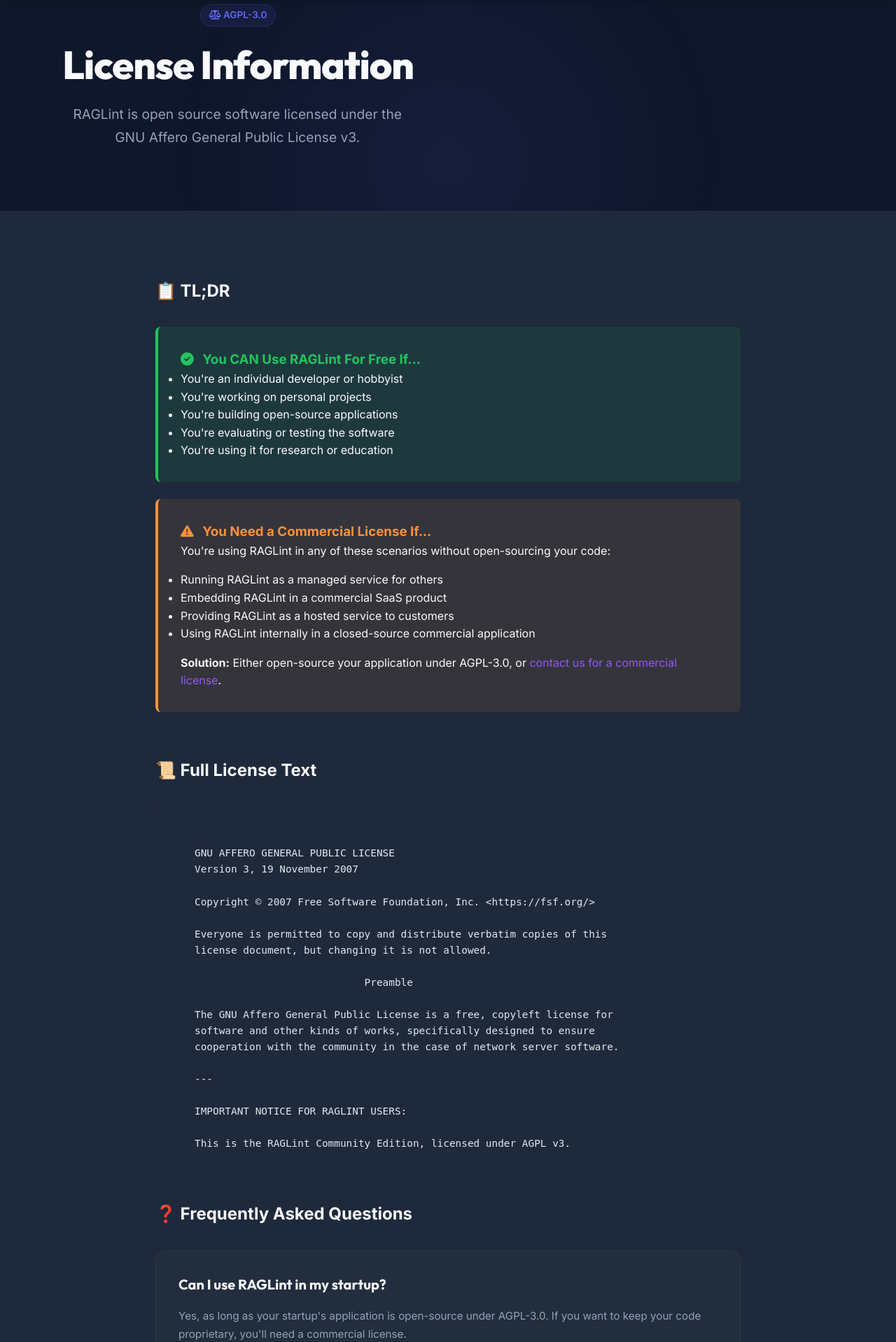
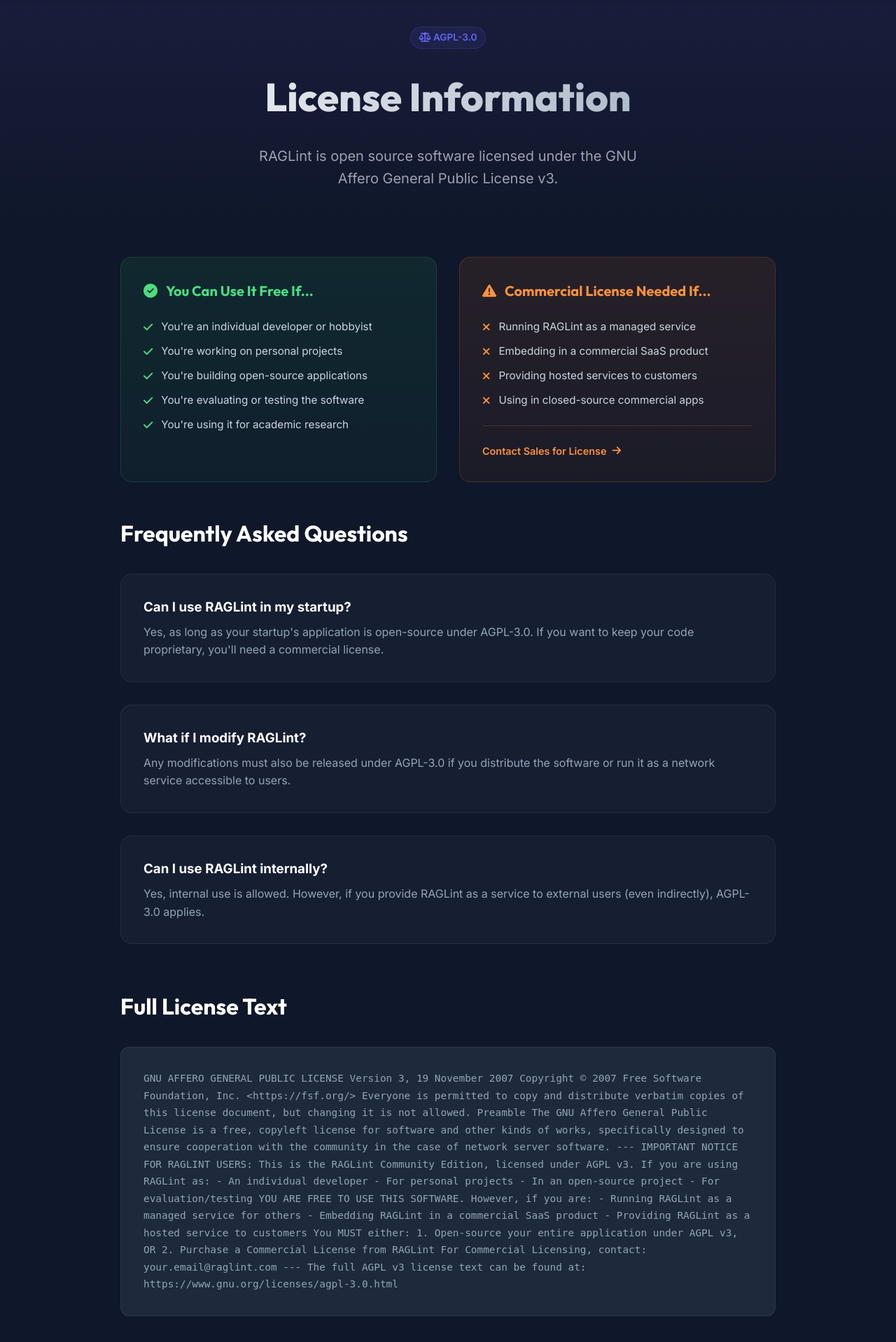
Before and after one commit to RAGlint-Dev/raglint, a FastAPI app: page /license in a window 1280 px wide. Shown: the part 90-2008 px from the top of the page at 70% size. Run offline with FastAPI, Linux system fonts and the light colour scheme; parts of the project's set-up code (start-up, migrations or seed data) failed here and were passed over.

Commit message:
Redesign license page with professional dark theme and styled components

```diff
--- a/raglint/dashboard/templates/license.html
+++ b/raglint/dashboard/templates/license.html
@@ -12,6 +12,131 @@
         rel="stylesheet">
     <link rel="stylesheet" href="https://cdnjs.cloudflare.com/ajax/libs/font-awesome/6.4.0/css/all.min.css">
     <link rel="stylesheet" href="/static/landing/css/style.css">
+    <style>
+        body {
+            background-color: #0f172a;
+        }
+
+        .license-container {
+            max-width: 1000px;
+            margin: 0 auto;
+            padding: 2rem;
+        }
+
+        .license-card {
+            background: rgba(30, 41, 59, 0.5);
+            border: 1px solid rgba(148, 163, 184, 0.1);
+            border-radius: 16px;
+            padding: 2rem;
+            margin-bottom: 2rem;
+            transition: all 0.3s ease;
+        }
+
+        .license-card:hover {
+            border-color: rgba(139, 92, 246, 0.3);
+            transform: translateY(-2px);
+            box-shadow: 0 10px 30px -10px rgba(0, 0, 0, 0.3);
+        }
+
+        .permission-grid {
+            display: grid;
+            grid-template-columns: 1fr 1fr;
+            gap: 2rem;
+            margin-bottom: 3rem;
+        }
+
+        .permission-card {
+            padding: 2rem;
+            border-radius: 16px;
+            height: 100%;
+        }
+
+        .permission-card.allowed {
+            background: linear-gradient(180deg, rgba(34, 197, 94, 0.1) 0%, rgba(34, 197, 94, 0.05) 100%);
+            border: 1px solid rgba(34, 197, 94, 0.2);
+        }
+
+        .permission-card.restricted {
+            background: linear-gradient(180deg, rgba(249, 115, 22, 0.1) 0%, rgba(249, 115, 22, 0.05) 100%);
+            border: 1px solid rgba(249, 115, 22, 0.2);
+        }
+
+        .permission-title {
+            font-family: 'Outfit', sans-serif;
+            font-size: 1.25rem;
+            font-weight: 700;
+            margin-bottom: 1.5rem;
+            display: flex;
+            align-items: center;
+            gap: 0.75rem;
+        }
+
+        .allowed .permission-title {
+            color: #4ade80;
+        }
+
+        .restricted .permission-title {
+            color: #fb923c;
+        }
+
+        .permission-list {
+            list-style: none;
+            padding: 0;
+            margin: 0;
+        }
+
+        .permission-list li {
+            margin-bottom: 0.75rem;
+            display: flex;
+            align-items: flex-start;
+            gap: 0.75rem;
+            color: #cbd5e1;
+            font-size: 0.95rem;
+            line-height: 1.5;
+        }
+
+        .permission-list li i {
+            margin-top: 0.25rem;
+        }
+
+        .license-text-box {
+            background: #1e293b;
+            border-radius: 12px;
+            padding: 2rem;
+            font-family: 'Fira Code', monospace;
+            font-size: 0.9rem;
+            line-height: 1.7;
+            color: #94a3b8;
+            max-height: 500px;
+            overflow-y: auto;
+            border: 1px solid rgba(148, 163, 184, 0.1);
+        }
+
+        /* Custom Scrollbar */
+        ::-webkit-scrollbar {
+            width: 8px;
+            height: 8px;
+        }
+
+        ::-webkit-scrollbar-track {
+            background: #0f172a;
+        }
+
+        ::-webkit-scrollbar-thumb {
+            background: #334155;
+            border-radius: 4px;
+        }
+
+        ::-webkit-scrollbar-thumb:hover {
+            background: #475569;
+        }
+
+        @media (max-width: 768px) {
+            .permission-grid {
+                grid-template-columns: 1fr;
+            }
+        }
+    </style>
 </head>
 
 <body>
@@ -32,60 +157,90 @@
         </div>
     </nav>
 
-    <header class="hero" style="padding: 6rem 0 3rem;">
+    <div
+        style="padding: 8rem 0 4rem; text-align: center; background: linear-gradient(180deg, rgba(139, 92, 246, 0.1) 0%, transparent 100%);">
         <div class="container">
-            <div style="text-align: center; max-width: 800px; margin: 0 auto;">
             <div class="badge"><i class="fa-solid fa-scale-balanced"></i> AGPL-3.0</div>
-                <h1>License Information</h1>
-                <p class="hero-subtitle">
+            <h1
+                style="font-family: 'Outfit', sans-serif; font-size: 3.5rem; font-weight: 800; margin-bottom: 1.5rem; background: linear-gradient(to right, #fff, #94a3b8); -webkit-background-clip: text; background-clip: text; -webkit-text-fill-color: transparent;">
+                License Information</h1>
+            <p style="font-size: 1.25rem; color: #9ca3af; max-width: 600px; margin: 0 auto;">
                 RAGLint is open source software licensed under the GNU Affero General Public License v3.
             </p>
         </div>
     </div>
-    </header>
 
-    <section class="features">
-        <div class="container" style="max-width: 900px;">
-
-            <!-- TL;DR -->
-            <div style="margin-bottom: 4rem;">
-                <h2 style="margin-bottom: 2rem;">📋 TL;DR</h2>
-                <div
-                    style="background: rgba(34, 197, 94, 0.1); border-left: 4px solid #22c55e; padding: 2rem; border-radius: 8px; margin-bottom: 1.5rem;">
-                    <h3 style="margin-top: 0; color: #22c55e;"><i class="fa-solid fa-check-circle"
-                            style="margin-right: 0.5rem;"></i> You CAN Use RAGLint For Free If...</h3>
-                    <ul style="margin-bottom: 0;">
-                        <li>You're an individual developer or hobbyist</li>
-                        <li>You're working on personal projects</li>
-                        <li>You're building open-source applications</li>
-                        <li>You're evaluating or testing the software</li>
-                        <li>You're using it for research or education</li>
+    <div class="license-container">
+        <!-- Permissions Grid -->
+        <div class="permission-grid">
+            <div class="permission-card allowed">
+                <div class="permission-title">
+                    <i class="fa-solid fa-check-circle"></i> You Can Use It Free If...
+                </div>
+                <ul class="permission-list">
+                    <li><i class="fa-solid fa-check" style="color: #4ade80;"></i> You're an individual developer or
+                        hobbyist</li>
+                    <li><i class="fa-solid fa-check" style="color: #4ade80;"></i> You're working on personal projects
+                    </li>
+                    <li><i class="fa-solid fa-check" style="color: #4ade80;"></i> You're building open-source
+                        applications</li>
+                    <li><i class="fa-solid fa-check" style="color: #4ade80;"></i> You're evaluating or testing the
+                        software</li>
+                    <li><i class="fa-solid fa-check" style="color: #4ade80;"></i> You're using it for academic research
+                    </li>
                 </ul>
             </div>
-                <div
-                    style="background: rgba(251, 146, 60, 0.1); border-left: 4px solid #fb923c; padding: 2rem; border-radius: 8px;">
-                    <h3 style="margin-top: 0; color: #fb923c;"><i class="fa-solid fa-exclamation-triangle"
-                            style="margin-right: 0.5rem;"></i> You Need a Commercial License If...</h3>
-                    <p style="margin-bottom: 1rem;">You're using RAGLint in any of these scenarios without open-sourcing
-                        your code:</p>
-                    <ul style="margin-bottom: 1rem;">
-                        <li>Running RAGLint as a managed service for others</li>
-                        <li>Embedding RAGLint in a commercial SaaS product</li>
-                        <li>Providing RAGLint as a hosted service to customers</li>
-                        <li>Using RAGLint internally in a closed-source commercial application</li>
+
+            <div class="permission-card restricted">
+                <div class="permission-title">
+                    <i class="fa-solid fa-triangle-exclamation"></i> Commercial License Needed If...
+                </div>
+                <ul class="permission-list">
+                    <li><i class="fa-solid fa-xmark" style="color: #fb923c;"></i> Running RAGLint as a managed service
+                    </li>
+                    <li><i class="fa-solid fa-xmark" style="color: #fb923c;"></i> Embedding in a commercial SaaS product
+                    </li>
+                    <li><i class="fa-solid fa-xmark" style="color: #fb923c;"></i> Providing hosted services to customers
+                    </li>
+                    <li><i class="fa-solid fa-xmark" style="color: #fb923c;"></i> Using in closed-source commercial apps
+                    </li>
                 </ul>
-                    <p style="margin-bottom: 0;"><strong>Solution:</strong> Either open-source your application under
-                        AGPL-3.0, or <a href="https://github.com/RAGlint-Dev/raglint/issues/new"
-                            style="color: #8b5cf6;">contact us for a commercial license</a>.</p>
+                <div style="margin-top: 1.5rem; padding-top: 1.5rem; border-top: 1px solid rgba(251, 146, 60, 0.2);">
+                    <a href="https://github.com/RAGlint-Dev/raglint/issues/new"
+                        style="color: #fb923c; font-weight: 600; font-size: 0.9rem; display: flex; align-items: center; gap: 0.5rem;">
+                        Contact Sales for License <i class="fa-solid fa-arrow-right"></i>
+                    </a>
+                </div>
             </div>
         </div>
 
-            <!-- Full License -->
-            <div style="margin-bottom: 4rem;">
-                <h2 style="margin-bottom: 2rem;">📜 Full License Text</h2>
-                <div
-                    style="background: #1e293b; padding: 2rem; border-radius: 8px; font-family: 'Courier New', monospace; font-size: 0.9rem; line-height: 1.6; color: #e2e8f0; max-height: 500px; overflow-y: auto;">
-                    <pre style="margin: 0; white-space: pre-wrap; word-wrap: break-word;">GNU AFFERO GENERAL PUBLIC LICENSE
+        <!-- FAQ Section -->
+        <h2 style="font-family: 'Outfit', sans-serif; font-size: 2rem; margin-bottom: 2rem; color: #fff;">Frequently
+            Asked Questions</h2>
+
+        <div class="license-card">
+            <h3 style="color: #fff; margin-top: 0; margin-bottom: 0.5rem;">Can I use RAGLint in my startup?</h3>
+            <p style="color: #94a3b8; margin-bottom: 0;">Yes, as long as your startup's application is open-source under
+                AGPL-3.0. If you want to keep your code proprietary, you'll need a commercial license.</p>
+        </div>
+
+        <div class="license-card">
+            <h3 style="color: #fff; margin-top: 0; margin-bottom: 0.5rem;">What if I modify RAGLint?</h3>
+            <p style="color: #94a3b8; margin-bottom: 0;">Any modifications must also be released under AGPL-3.0 if you
+                distribute the software or run it as a network service accessible to users.</p>
+        </div>
+
+        <div class="license-card">
+            <h3 style="color: #fff; margin-top: 0; margin-bottom: 0.5rem;">Can I use RAGLint internally?</h3>
+            <p style="color: #94a3b8; margin-bottom: 0;">Yes, internal use is allowed. However, if you provide RAGLint
+                as a service to external users (even indirectly), AGPL-3.0 applies.</p>
+        </div>
+
+        <!-- Full License Text -->
+        <h2 style="font-family: 'Outfit', sans-serif; font-size: 2rem; margin: 4rem 0 2rem; color: #fff;">Full License
+            Text</h2>
+        <div class="license-text-box">
+            GNU AFFERO GENERAL PUBLIC LICENSE
             Version 3, 19 November 2007
 
             Copyright © 2007 Free Software Foundation, Inc. &lt;https://fsf.org/&gt;
@@ -127,51 +282,21 @@ For Commercial Licensing, contact: your.email@raglint.com
             ---
 
             The full AGPL v3 license text can be found at:
-https://www.gnu.org/licenses/agpl-3.0.html</pre>
-                </div>
+            https://www.gnu.org/licenses/agpl-3.0.html
         </div>
 
-            <!-- FAQs -->
-            <div style="margin-bottom: 4rem;">
-                <h2 style="margin-bottom: 2rem;">❓ Frequently Asked Questions</h2>
-
-                <div class="feature-card" style="margin-bottom: 1.5rem;">
-                    <h3 style="margin-top: 0;">Can I use RAGLint in my startup?</h3>
-                    <p style="margin-bottom: 0;">Yes, as long as your startup's application is open-source under
-                        AGPL-3.0. If you want to keep your code proprietary, you'll need a commercial license.</p>
-                </div>
-
-                <div class="feature-card" style="margin-bottom: 1.5rem;">
-                    <h3 style="margin-top: 0;">What if I modify RAGLint?</h3>
-                    <p style="margin-bottom: 0;">Any modifications must also be released under AGPL-3.0 if you
-                        distribute the software or run it as a network service accessible to users.</p>
-                </div>
-
-                <div class="feature-card" style="margin-bottom: 1.5rem;">
-                    <h3 style="margin-top: 0;">Can I use RAGLint internally at my company?</h3>
-                    <p style="margin-bottom: 0;">Yes, internal use is allowed. However, if you provide RAGLint as a
-                        service to external users (even indirectly), AGPL-3.0 applies.</p>
-                </div>
-
-                <div class="feature-card">
-                    <h3 style="margin-top: 0;">Where can I read the full AGPL-3.0 license?</h3>
-                    <p style="margin-bottom: 0;">The complete license text is available at <a
-                            href="https://www.gnu.org/licenses/agpl-3.0.html" target="_blank"
-                            style="color: #8b5cf6;">gnu.org/licenses/agpl-3.0.html</a></p>
-                </div>
-            </div>
-
-            <!-- Contact -->
-            <div style="text-align: center; padding: 3rem 0;">
-                <h2 style="margin-bottom: 1rem;">Need a Commercial License?</h2>
-                <p style="margin-bottom: 2rem; color: #9ca3af;">Contact us to discuss commercial licensing options for
-                    your business</p>
+        <!-- Contact CTA -->
+        <div
+            style="text-align: center; margin-top: 4rem; padding: 3rem; background: rgba(139, 92, 246, 0.1); border-radius: 16px; border: 1px solid rgba(139, 92, 246, 0.2);">
+            <h2 style="font-family: 'Outfit', sans-serif; margin-bottom: 1rem; color: #fff;">Need a Commercial License?
+            </h2>
+            <p style="color: #94a3b8; margin-bottom: 2rem;">We offer flexible licensing options for businesses of all
+                sizes.</p>
             <a href="https://github.com/RAGlint-Dev/raglint/issues/new" class="btn btn-primary">
                 <i class="fa-solid fa-envelope"></i> Contact Sales
             </a>
         </div>
     </div>
-    </section>
 
     <footer class="footer">
         <div class="container">
```
Lines whose indentation alone changed are shown as unchanged.
